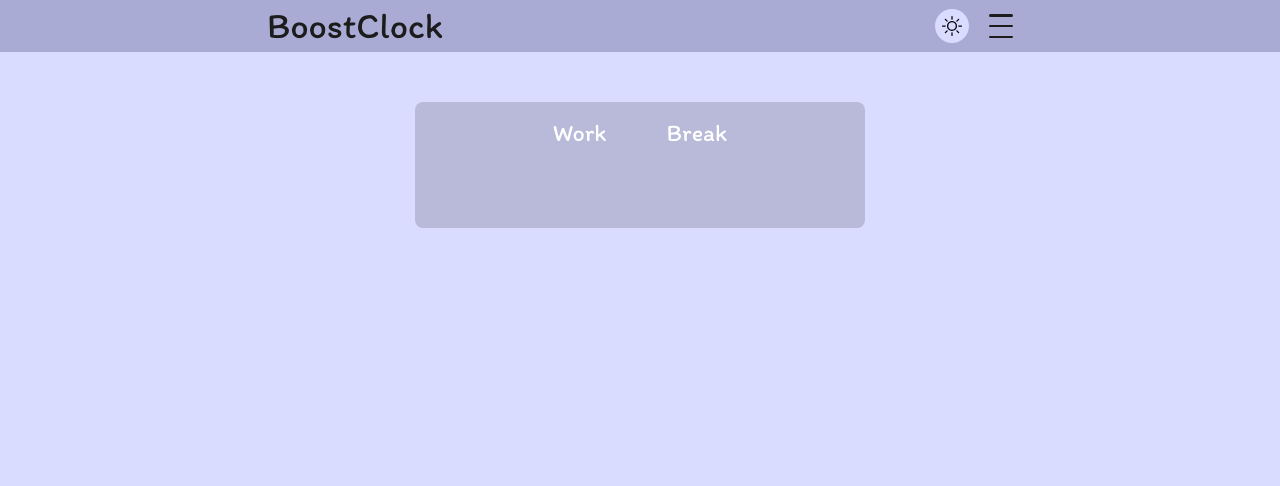
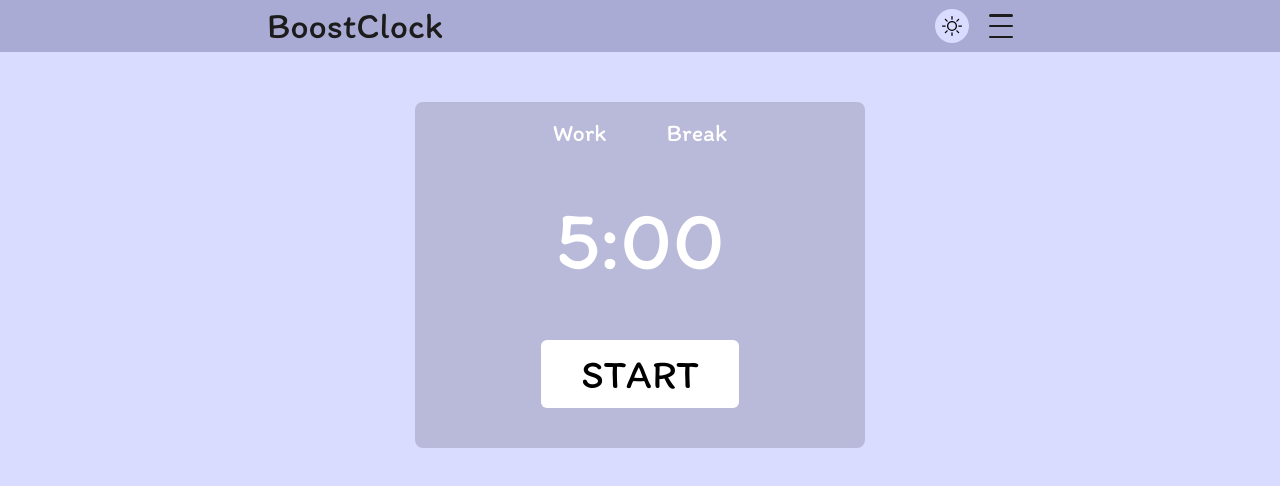
Before and after one commit to flionx/boost-clock, a Next.js app: page / in a window 1280 px wide. Shown: the top 486 px of the page. Built offline with nearby package versions, Linux system fonts and the light colour scheme.

Commit message:
fix(timer): add timer player ui

```diff
--- a/src/app/globals.css
+++ b/src/app/globals.css
@@ -84,6 +84,7 @@ body {
   color: var(--color-text);
   font-family: var(--font-itim), var(--font-literal), sans-serif;
   overflow: hidden;
+  line-height: 1.2;
 }
 button {
   cursor: pointer;
--- /dev/null
+++ b/src/shared/types/timer.ts
@@ -0,0 +1 @@
+export type Timer = "Work" | "Break"
--- a/src/widgets/timer/ui/TimerPlayer.tsx
+++ b/src/widgets/timer/ui/TimerPlayer.tsx
@@ -1,11 +1,23 @@
+import ToggleTimerButton from "./ToggleTimerButton"
+
 const TimerPlayer = () => {
   return (
     <div className="mx-auto bg-accent pt-2.5 px-27.5 pb-10 max-w-112.5 rounded-lg">
       <div className="flex items-center justify-center gap-5 mb-8.5">
-        <button className="text-2xl text-white py-1.25 px-2.5 hover:bg-[rgba(0,0,0,0.05)] rounded-sm transition-colors duration-200">Work</button>
+        <ToggleTimerButton type="Work" />
         <span className="bg-white h-8.5 w-[3.2]" />
-        <button className="text-2xl text-white py-1.25 px-2.5 hover:bg-[rgba(0,0,0,0.05)] rounded-sm transition-colors duration-200">Break</button>
+        <ToggleTimerButton type="Break"/>
       </div>
+      <h2 className="text-[5.3125rem] text-center mb-12.5 text-white" translate="no">5:00</h2>
+      <button
+        className="
+          block py-2.5 px-10 bg-white text-black text-[2.5rem] rounded-md uppercase mx-auto
+          transition-all duration-200 hover:bg-[rgba(255,255,255,0.9)] hover:scale-102 active:bg-white active:scale-100
+        "
+        translate="no"
+      >
+        Start
+      </button>
     </div>
   )
 }
--- /dev/null
+++ b/src/widgets/timer/ui/ToggleTimerButton.tsx
@@ -0,0 +1,25 @@
+"use client"
+import { Timer } from '@/shared/types/timer'
+import { useState } from 'react';
+interface ToggleTimerButtonProps {
+    type: Timer
+}
+const ToggleTimerButton: React.FC<ToggleTimerButtonProps> = ({
+    type
+}) => {
+    // todo: use global state
+    const [isActive, setIsActive] = useState(false);
+  return (
+    <button
+        onClick={() => setIsActive(c => !c)}
+        className={`
+            text-2xl text-white py-1.25 px-2.5 hover:bg-[rgba(0,0,0,0.05)] rounded-sm
+            transition-colors duration-200 ${isActive ? "bg-[rgba(0,0,0,0.14)]" : ""}
+        `}
+    >
+        {type}
+    </button>
+  )
+}
+
+export default ToggleTimerButton
```
